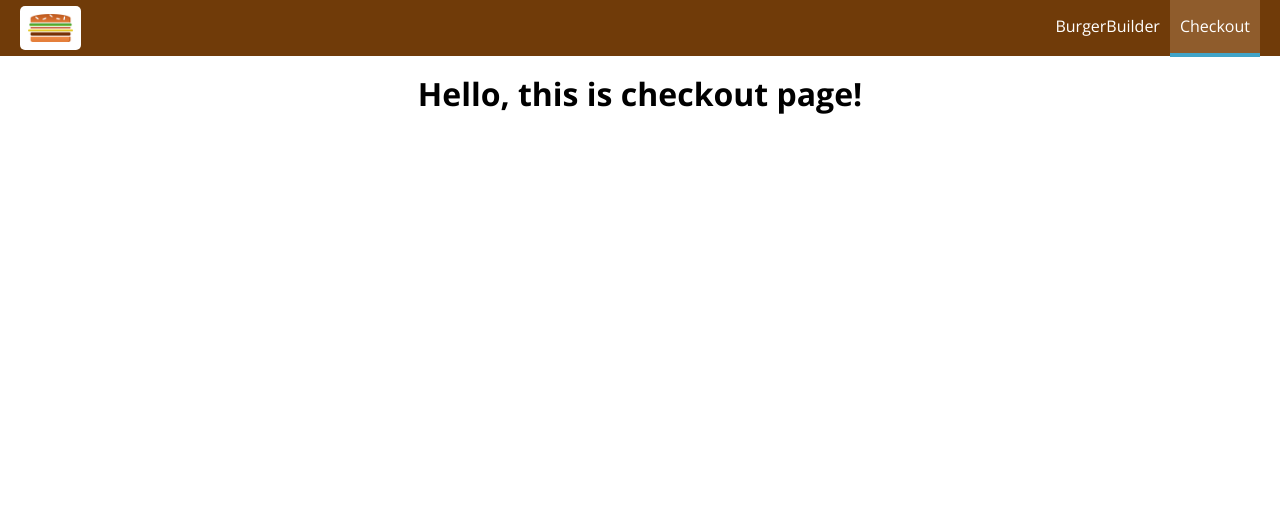
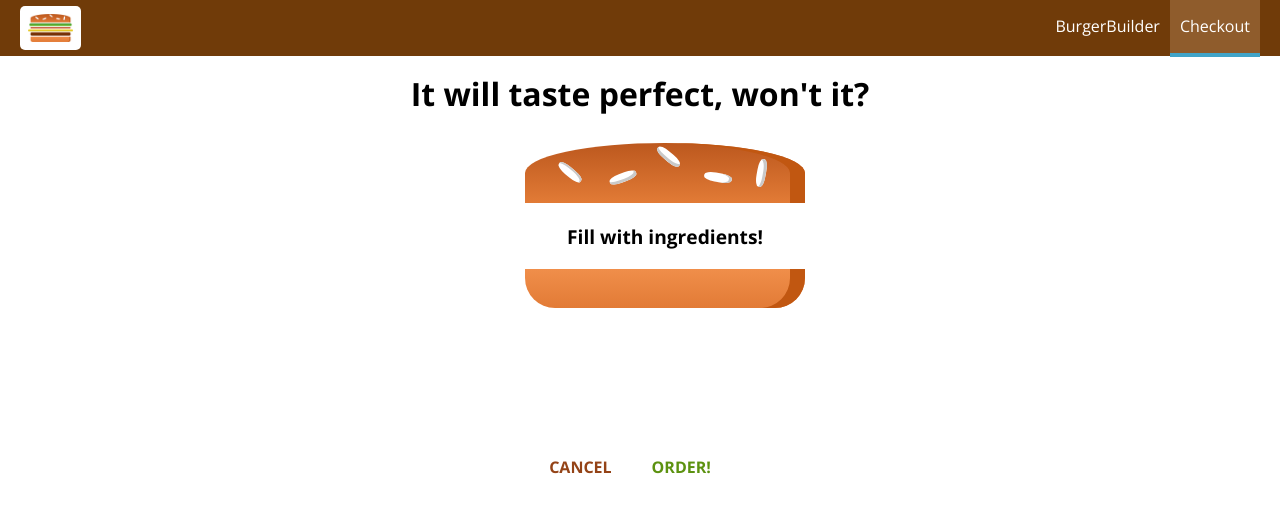
Before and after one commit to SaintUkrainian/burger-builder, a React (Create React App) app: page /burger-builder/checkout in a window 1280 px wide. Shown: the top 512 px of the page. Built offline with nearby package versions, Linux system fonts and the light colour scheme.

Commit message:
checkout page is being developed

```diff
--- a/src/App.js
+++ b/src/App.js
@@ -1,14 +1,13 @@
 import React, { Component } from "react";
-import { BrowserRouter, Redirect, Route, Switch } from "react-router-dom";
+import { Redirect, Route, Switch } from "react-router-dom";
 
 import Layout from "./components/Layout/Layout";
 import BurgerBuilder from "./containers/BurgerBuilder/BurgerBuilder";
-import Checkout from "./components/Checkout/Checkout";
+import Checkout from "./containers/Checkout/Checkout";
 
 class App extends Component {
     render() {
         return (
-            <BrowserRouter basename="/burger-builder">
                 <Layout>
                     <Switch>
                         <Route path="/burger" component={BurgerBuilder}/>
@@ -16,7 +15,6 @@ class App extends Component {
                         <Redirect from="/" to="/burger"/>
                     </Switch>
                 </Layout>
-            </BrowserRouter>
         );
     }
 }
--- a/src/components/Burger/OrderSummary/OrderSummary.js
+++ b/src/components/Burger/OrderSummary/OrderSummary.js
@@ -1,5 +1,6 @@
 import React from "react";
 import { Component } from "react";
+import { Link } from "react-router-dom";
 
 import Aux from "../../../hoc/Auxilary/Auxilary";
 import Button from "../../UI/Button/Button";
@@ -29,6 +30,7 @@ class OrderSummary extends Component {
                 <p>Checking out?</p>
                 <Button action={this.props.cancel} name="Cancel" type="Danger" />
                 <Button action={this.props.checkOut} name="Checkout!" type="Success" />
+                {/* <Link to={"/checkout/" + this.props.ingredients.meat + "&" + this.props.ingredients.bacon + "&" + this.props.ingredients.cheese + "&" + this.props.ingredients.salad + "&" + this.props.totalPrice.toFixed(2)}>Checkout</Link> */}
             </Aux>
         );
     }
--- a/src/components/Checkout/Checkout.js
+++ /dev/null
@@ -1,13 +0,0 @@
-import React from "react";
-
-
-const checkout = (props) => {
-
-    return (
-        <div style={{textAlign: "center"}}>
-            <h1>Hello, this is checkout page!</h1>
-        </div>
-    );
-}
-
-export default checkout;
--- /dev/null
+++ b/src/components/Order/CheckoutSummary/CheckoutSummary.js
@@ -0,0 +1,24 @@
+import React from "react";
+
+import Burger from "../../Burger/Burger";
+import Button from "../../UI/Button/Button";
+
+import { withRouter } from "react-router-dom";
+
+import styles from "./CheckoutSummary.module.css";
+
+const checkoutSummary = (props) => {
+    console.log(props);
+    return (
+        <div className={styles.CheckoutSummary}>
+            <h1>It will taste perfect, won't it?</h1>
+            <div style={{width: "300px", margin: "auto"}}>
+                <Burger ingredients={props.ingredients}/>
+            </div>
+            <Button type="Danger" name="CANCEL"  action={() => props.history.goBack()} />
+            <Button type="Success" name="ORDER!" action={() => props.history.replace("/checkout/contact-info")} />
+        </div>
+    );
+}
+
+export default withRouter(checkoutSummary);
--- /dev/null
+++ b/src/components/Order/CheckoutSummary/CheckoutSummary.module.css
@@ -0,0 +1,11 @@
+.CheckoutSummary {
+    text-align: center;
+    width: 80%;
+    margin: auto;
+}
+
+@media (min-width: 600px) {
+    .CheckoutSummary {
+        width: 500px;
+    }
+}
--- a/src/components/UI/Modal/Modal.js
+++ b/src/components/UI/Modal/Modal.js
@@ -18,7 +18,7 @@ class Modal extends Component {
             <Aux>
                 <Backdrop
                     show={this.props.show}
-                    close={this.props.closeModal}
+                    closeModal={this.props.closeModal}
                 />
                 <div
                     className={styles.Modal}
--- a/src/containers/BurgerBuilder/BurgerBuilder.js
+++ b/src/containers/BurgerBuilder/BurgerBuilder.js
@@ -8,6 +8,7 @@ import OrderSummary from "../../components/Burger/OrderSummary/OrderSummary";
 import axios from "../../axios-for-orders";
 import Spinner from "../../components/UI/Spinner/Spinner";
 import withErrorHandling from "../../hoc/withErrorHandling/withErrorHandling";
+import { Redirect } from "react-router";
 
 class BurgerBuilder extends Component {
     state = {
@@ -66,25 +67,35 @@ class BurgerBuilder extends Component {
     };
 
     checkOutHandler = () => {
-        this.setState({ loading: true });
-        const order = {
-            ingredients: this.state.ingredients,
-            price: this.state.totalPrice,
-            customer: {
-                name: "Denys Matsenko",
-                email: "idanchik47@gmail.com",
-                address: "Some street, 38a",
-                phone: "+133455357897",
-            },
-        };
-        axios
-            .post("/orders.json", order)
-            .then((response) => {
-                this.setState({ loading: false, showModal: false });
-            })
-            .catch((err) => {
-                this.setState({ loading: false, showModal: false });
-            });
+        // this.setState({ loading: true });
+        // const order = {
+        //     ingredients: this.state.ingredients,
+        //     price: this.state.totalPrice,
+        //     customer: {
+        //         name: "Denys Matsenko",
+        //         email: "idanchik47@gmail.com",
+        //         address: "Some street, 38a",
+        //         phone: "+133455357897",
+        //     },
+        // };
+        // axios
+        //     .post("/orders.json", order)
+        //     .then((response) => {
+        //         this.setState({ loading: false, showModal: false });
+        //     })
+        //     .catch((err) => {
+        //         this.setState({ loading: false, showModal: false });
+        //     });
+
+        const queryParams = [];
+        for (const key in this.state.ingredients) {
+            queryParams.push(encodeURIComponent(key) + "=" + encodeURIComponent(this.state.ingredients[key]));
+        }
+        const queryString = queryParams.join("&");
+        this.props.history.push({
+            pathname: "/checkout",
+            search: "?" + queryString,
+        });
     };
 
     removeIngredientHandler = (type) => {
--- /dev/null
+++ b/src/containers/Checkout/Checkout.js
@@ -0,0 +1,34 @@
+import React, { Component } from "react";
+
+import CheckoutSummary from "../../components/Order/CheckoutSummary/CheckoutSummary";
+
+
+class Checkout extends Component {
+
+    state = {
+        ingredients: this.props.match.params.ingredients,
+        price: this.props.match.params.price,
+    }
+
+    componentDidMount() {
+        const query = new URLSearchParams(this.props.location.search);
+        const ingredients = {}
+        console.log(this.props.location.search);
+        console.log(query);
+        for (const param of query.entries()) {
+            ingredients[param[0]] = +param[1];
+        }
+        console.log(ingredients);
+        this.setState({ingredients: ingredients})
+    }
+
+    render() {
+        return (
+            <div>
+                <CheckoutSummary ingredients={this.state.ingredients}/>
+            </div>
+        );
+    }
+}
+
+export default Checkout;
--- a/src/index.js
+++ b/src/index.js
@@ -1,8 +1,15 @@
-import React from 'react';
-import ReactDOM from 'react-dom';
-import './index.css';
-import App from './App';
-import registerServiceWorker from './registerServiceWorker';
+import React from "react";
+import ReactDOM from "react-dom";
+import "./index.css";
+import App from "./App";
+import registerServiceWorker from "./registerServiceWorker";
+import { BrowserRouter } from "react-router-dom";
 
-ReactDOM.render(<App />, document.getElementById('root'));
+const app = (
+    <BrowserRouter basename="/burger-builder">
+        <App />
+    </BrowserRouter>
+);
+
+ReactDOM.render(app, document.getElementById("root"));
 registerServiceWorker();
```
Also changed, not shown: src/containers/ContactInfo/ContactInfo.js (added, +25 -0 lines), src/containers/ContactInfo/ContactInfo.module.css (added).
